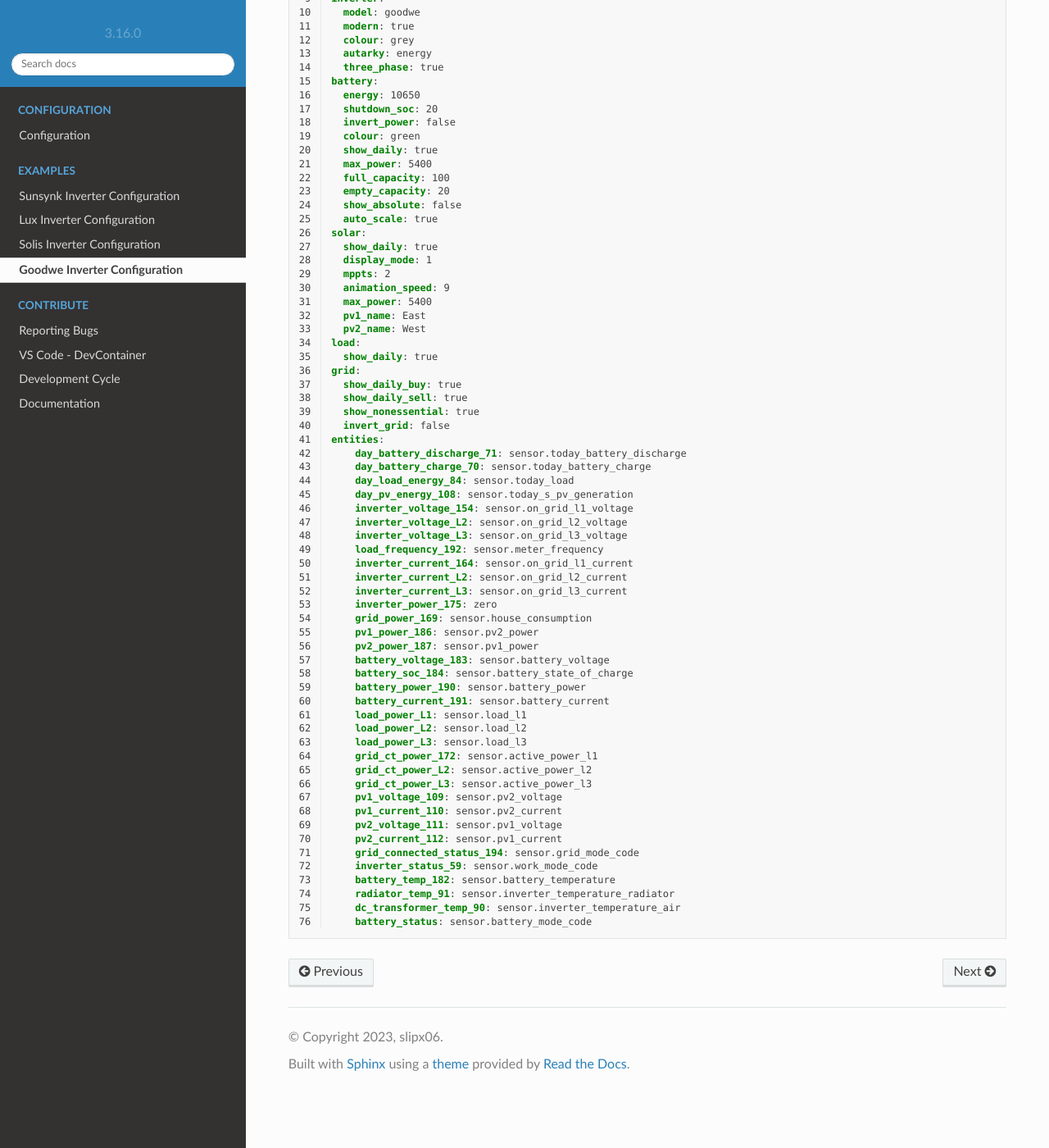
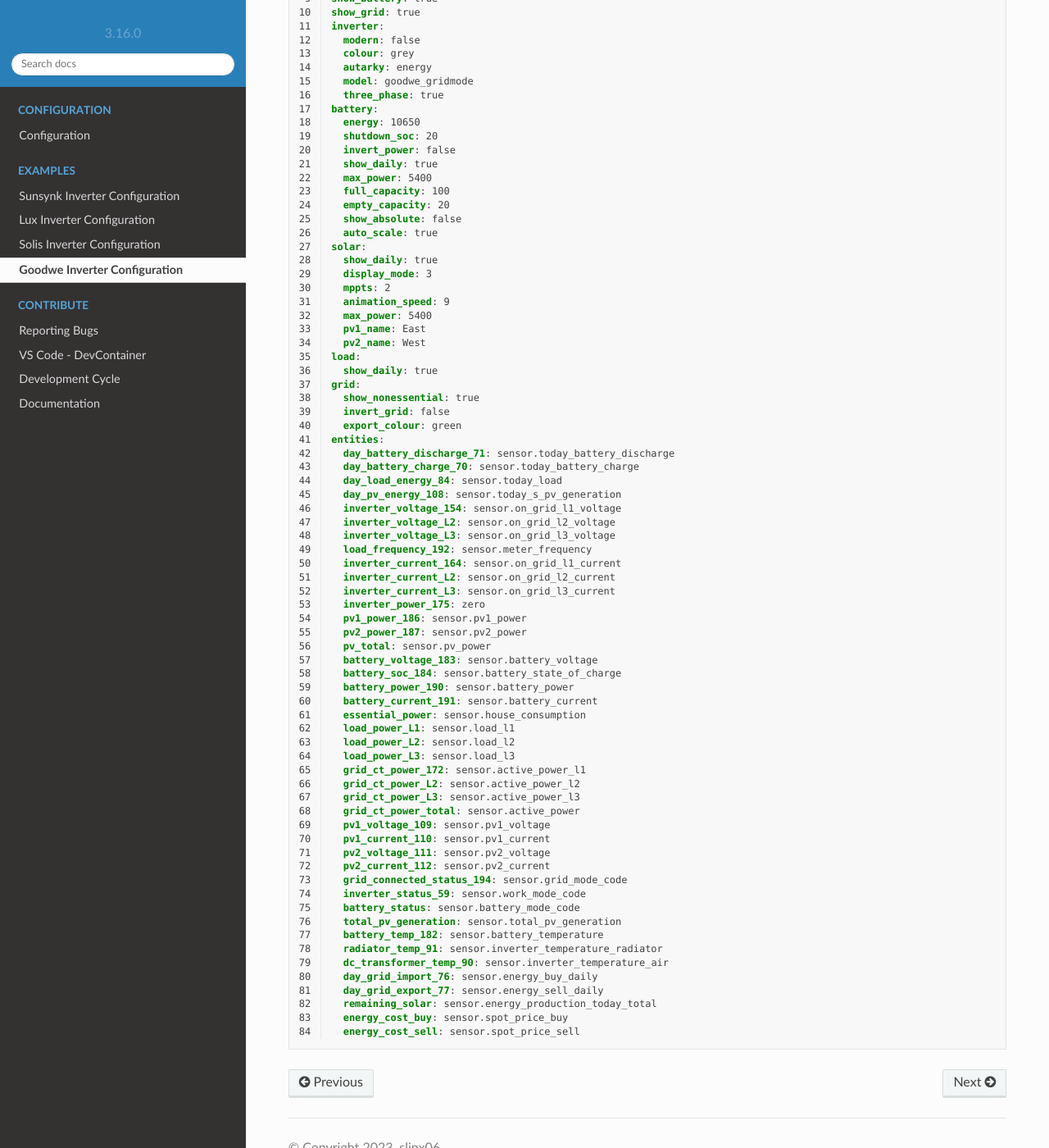
Before and after one commit to slipx06/sunsynk-power-flow-card, a Sphinx documentation site: the page built from docs/examples/goodwe.rst, in a window 1280 px wide and 1400 px high, scrolled down 373 px. Shown: the whole window at 82% size. Built offline with Sphinx 7.4.7 and the Read the Docs theme 2.0.0, drawn with Linux system fonts in a browser that asks for light colours; some of the changed text lies outside the part shown.

Commit message:
docs: update goodwe example

```diff
--- a/docs/examples/goodwe.rst
+++ b/docs/examples/goodwe.rst
@@ -12,22 +12,23 @@ Example 1
   type: custom:sunsynk-power-flow-card
   cardstyle: lite
   panel_mode: false
-  show_solar: true
+  large_font: true
   title: Goodwe
   title_colour: grey
   title_size: 32px
+  show_solar: true
   show_battery: true
+  show_grid: true
   inverter:
-    model: goodwe
-    modern: true
+    modern: false
     colour: grey
     autarky: energy
+    model: goodwe_gridmode
     three_phase: true
   battery:
     energy: 10650
     shutdown_soc: 20
     invert_power: false
-    colour: green
     show_daily: true
     max_power: 5400
     full_capacity: 100
@@ -36,7 +37,7 @@ Example 1
     auto_scale: true
   solar:
     show_daily: true
-    display_mode: 1
+    display_mode: 3
     mppts: 2
     animation_speed: 9
     max_power: 5400
@@ -45,43 +46,50 @@ Example 1
   load:
     show_daily: true
   grid:
-    show_daily_buy: true
-    show_daily_sell: true
     show_nonessential: true
     invert_grid: false
+    export_colour: green
   entities:
-      day_battery_discharge_71: sensor.today_battery_discharge
-      day_battery_charge_70: sensor.today_battery_charge
-      day_load_energy_84: sensor.today_load
-      day_pv_energy_108: sensor.today_s_pv_generation
-      inverter_voltage_154: sensor.on_grid_l1_voltage
-      inverter_voltage_L2: sensor.on_grid_l2_voltage
-      inverter_voltage_L3: sensor.on_grid_l3_voltage
-      load_frequency_192: sensor.meter_frequency
-      inverter_current_164: sensor.on_grid_l1_current
-      inverter_current_L2: sensor.on_grid_l2_current
-      inverter_current_L3: sensor.on_grid_l3_current
-      inverter_power_175: zero
-      grid_power_169: sensor.house_consumption
-      pv1_power_186: sensor.pv2_power
-      pv2_power_187: sensor.pv1_power
-      battery_voltage_183: sensor.battery_voltage
-      battery_soc_184: sensor.battery_state_of_charge
-      battery_power_190: sensor.battery_power
-      battery_current_191: sensor.battery_current
-      load_power_L1: sensor.load_l1
-      load_power_L2: sensor.load_l2
-      load_power_L3: sensor.load_l3
-      grid_ct_power_172: sensor.active_power_l1
-      grid_ct_power_L2: sensor.active_power_l2
-      grid_ct_power_L3: sensor.active_power_l3
-      pv1_voltage_109: sensor.pv2_voltage
-      pv1_current_110: sensor.pv2_current
-      pv2_voltage_111: sensor.pv1_voltage
-      pv2_current_112: sensor.pv1_current
-      grid_connected_status_194: sensor.grid_mode_code
-      inverter_status_59: sensor.work_mode_code
-      battery_temp_182: sensor.battery_temperature
-      radiator_temp_91: sensor.inverter_temperature_radiator
-      dc_transformer_temp_90: sensor.inverter_temperature_air
-      battery_status: sensor.battery_mode_code
+    day_battery_discharge_71: sensor.today_battery_discharge
+    day_battery_charge_70: sensor.today_battery_charge
+    day_load_energy_84: sensor.today_load
+    day_pv_energy_108: sensor.today_s_pv_generation
+    inverter_voltage_154: sensor.on_grid_l1_voltage
+    inverter_voltage_L2: sensor.on_grid_l2_voltage
+    inverter_voltage_L3: sensor.on_grid_l3_voltage
+    load_frequency_192: sensor.meter_frequency
+    inverter_current_164: sensor.on_grid_l1_current
+    inverter_current_L2: sensor.on_grid_l2_current
+    inverter_current_L3: sensor.on_grid_l3_current
+    inverter_power_175: zero
+    pv1_power_186: sensor.pv1_power
+    pv2_power_187: sensor.pv2_power
+    pv_total: sensor.pv_power
+    battery_voltage_183: sensor.battery_voltage
+    battery_soc_184: sensor.battery_state_of_charge
+    battery_power_190: sensor.battery_power
+    battery_current_191: sensor.battery_current
+    essential_power: sensor.house_consumption
+    load_power_L1: sensor.load_l1
+    load_power_L2: sensor.load_l2
+    load_power_L3: sensor.load_l3
+    grid_ct_power_172: sensor.active_power_l1
+    grid_ct_power_L2: sensor.active_power_l2
+    grid_ct_power_L3: sensor.active_power_l3
+    grid_ct_power_total: sensor.active_power
+    pv1_voltage_109: sensor.pv1_voltage
+    pv1_current_110: sensor.pv1_current
+    pv2_voltage_111: sensor.pv2_voltage
+    pv2_current_112: sensor.pv2_current
+    grid_connected_status_194: sensor.grid_mode_code
+    inverter_status_59: sensor.work_mode_code
+    battery_status: sensor.battery_mode_code
+    total_pv_generation: sensor.total_pv_generation
+    battery_temp_182: sensor.battery_temperature
+    radiator_temp_91: sensor.inverter_temperature_radiator
+    dc_transformer_temp_90: sensor.inverter_temperature_air
+    day_grid_import_76: sensor.energy_buy_daily
+    day_grid_export_77: sensor.energy_sell_daily
+    remaining_solar: sensor.energy_production_today_total
+    energy_cost_buy: sensor.spot_price_buy
+    energy_cost_sell: sensor.spot_price_sell
```
